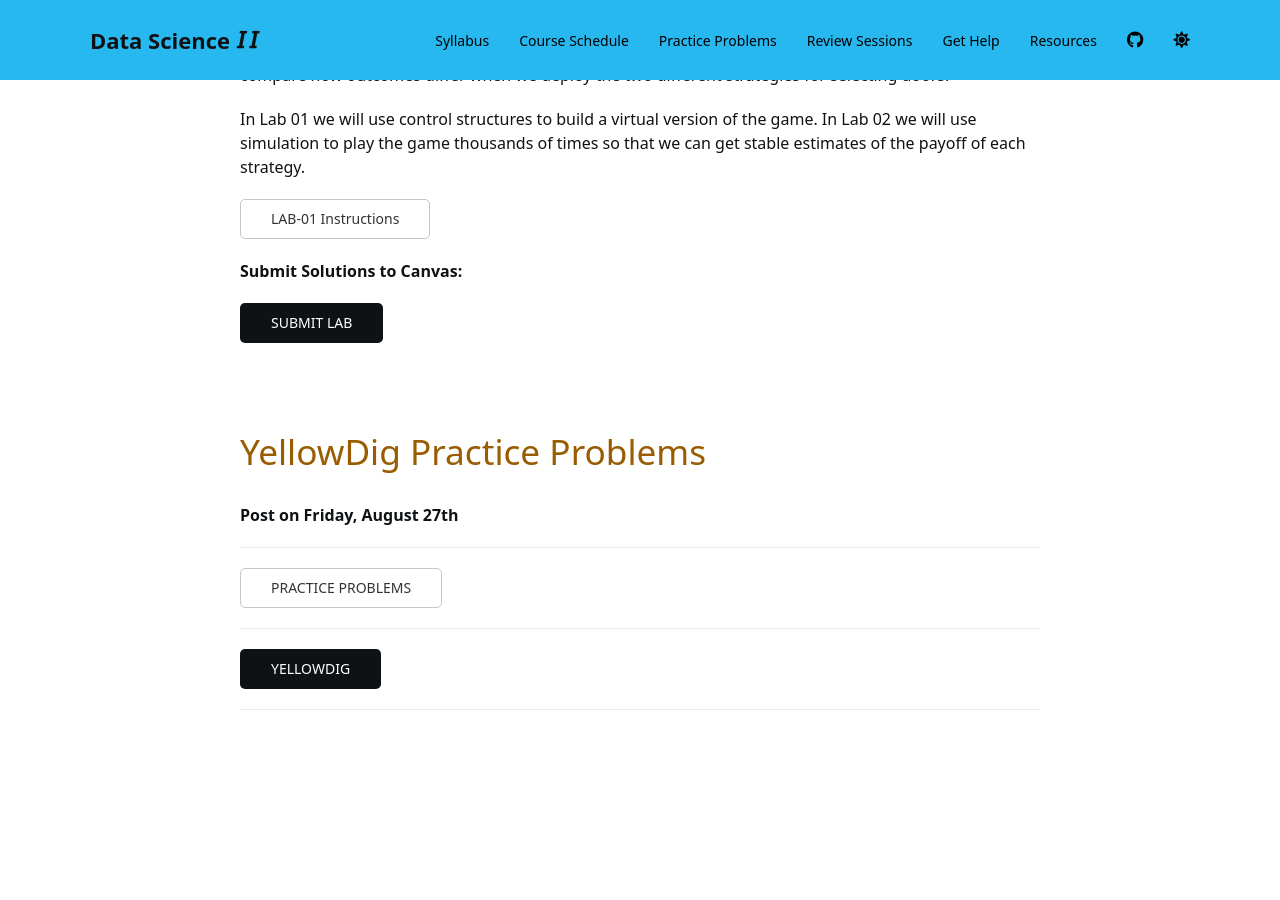
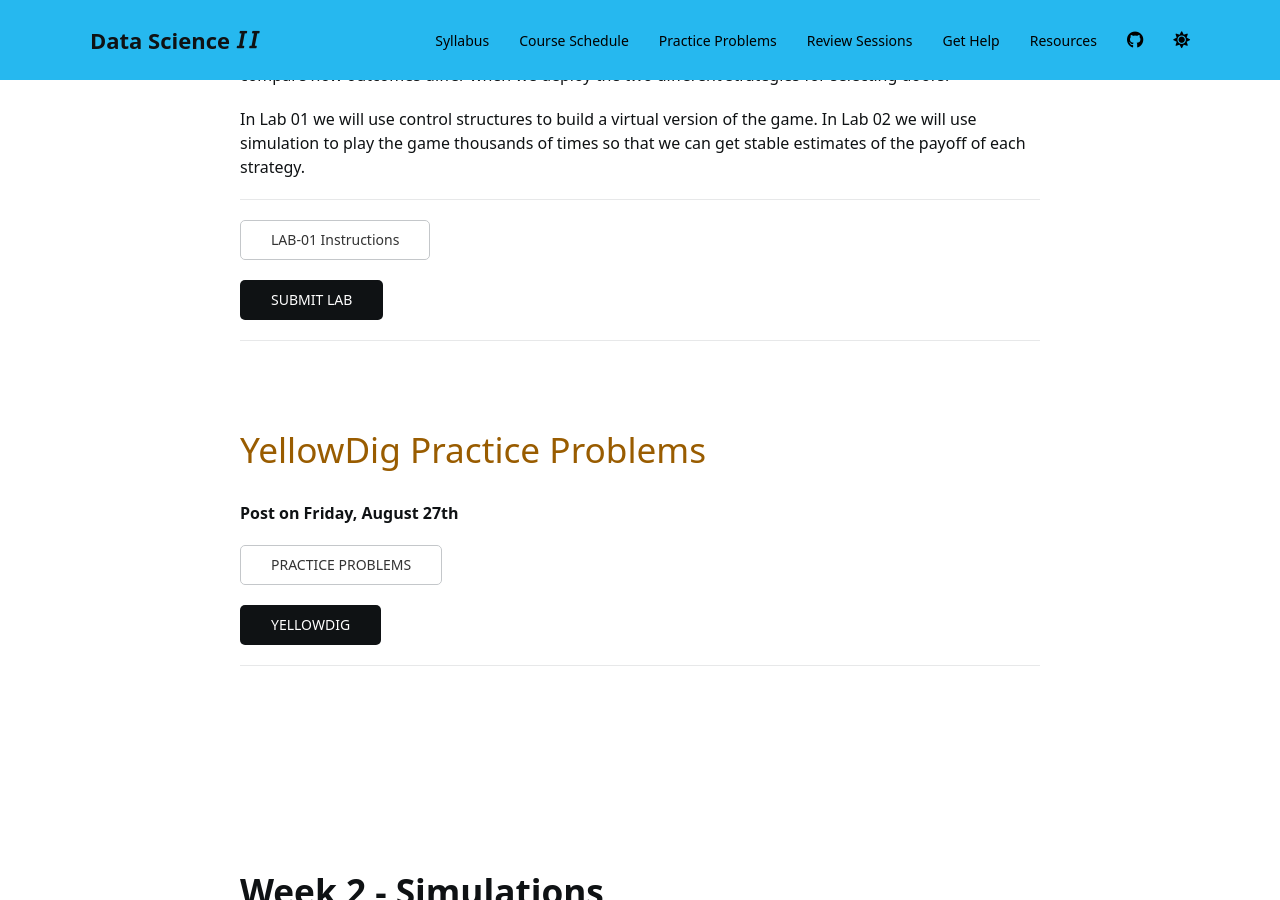
Before and after one commit to Watts-College/cpp-527-fall-2021, a Jekyll site: the page built from schedule.md, in a window 1280 px wide and 900 px high, scrolled down 13335 px. Built offline with Jekyll 4.4.1, drawn with Linux system fonts in a browser that asks for light colours; nearby versions of some CDN libraries; a script bundle is joined from its source files by our own code; library files that are not in the unit come from our copies; a style sheet for code colours, icons or effects is not loaded; some of the changed text lies outside the part shown.

Commit message:
Update schedule.md

```diff
--- a/schedule.md
+++ b/schedule.md
@@ -552,14 +552,13 @@ Since it is a game with simple and explicit rules we can build our own virtual v
 
 In Lab 01 we will use control structures to build a virtual version of the game. In Lab 02 we will use simulation to play the game thousands of times so that we can get stable estimates of the payoff of each strategy.
 
+<hr>
 
 <a class="uk-button uk-button-default" href="../labs/lab-01-instructions.html">LAB-01 Instructions</a>
 
-**Submit Solutions to Canvas:**
-
 <a class="uk-button uk-button-primary" href="{{page.canvas.assignment_url}}">SUBMIT LAB</a>
 
-<br>
+<hr><br>
 
 
 
@@ -567,11 +566,7 @@ In Lab 01 we will use control structures to build a virtual version of the game.
 
 **Post on {{page.yellowdig.post-02}}**
 
-<hr>
-
 <a class="uk-button uk-button-default" href="../practice/week-01/">PRACTICE PROBLEMS</a>
-
-<hr>
 
 <a class="uk-button uk-button-primary" href="{{page.yellowdig_url}}">YELLOWDIG</a>
 
@@ -829,13 +824,9 @@ plot_ci( df=results )
 
 <a class="uk-button uk-button-default" href="../labs/lab-02-instructions.html">LAB-02 Instructions</a>
 
+<a class="uk-button uk-button-primary" href="{{page.canvas.assignment_url}}">SUBMIT LAB</a>
+
 <hr>
-
-**Submit Solutions to Canvas:**
-
-<a class="uk-button uk-button-primary" href="{{page.canvas.assignment_url}}">SUBMIT LAB</a>
-
-<hr>
 <br>
 
 
@@ -848,8 +839,6 @@ plot_ci( df=results )
 **Post on {{page.yellowdig.post-03}}**
 
 <a class="uk-button uk-button-default" href="../practice/week-02/">PRACTICE PROBLEMS</a>
-
-<hr>
 
 <a class="uk-button uk-button-primary" href="{{page.yellowdig_url}}">YELLOWDIG</a>
 
```
